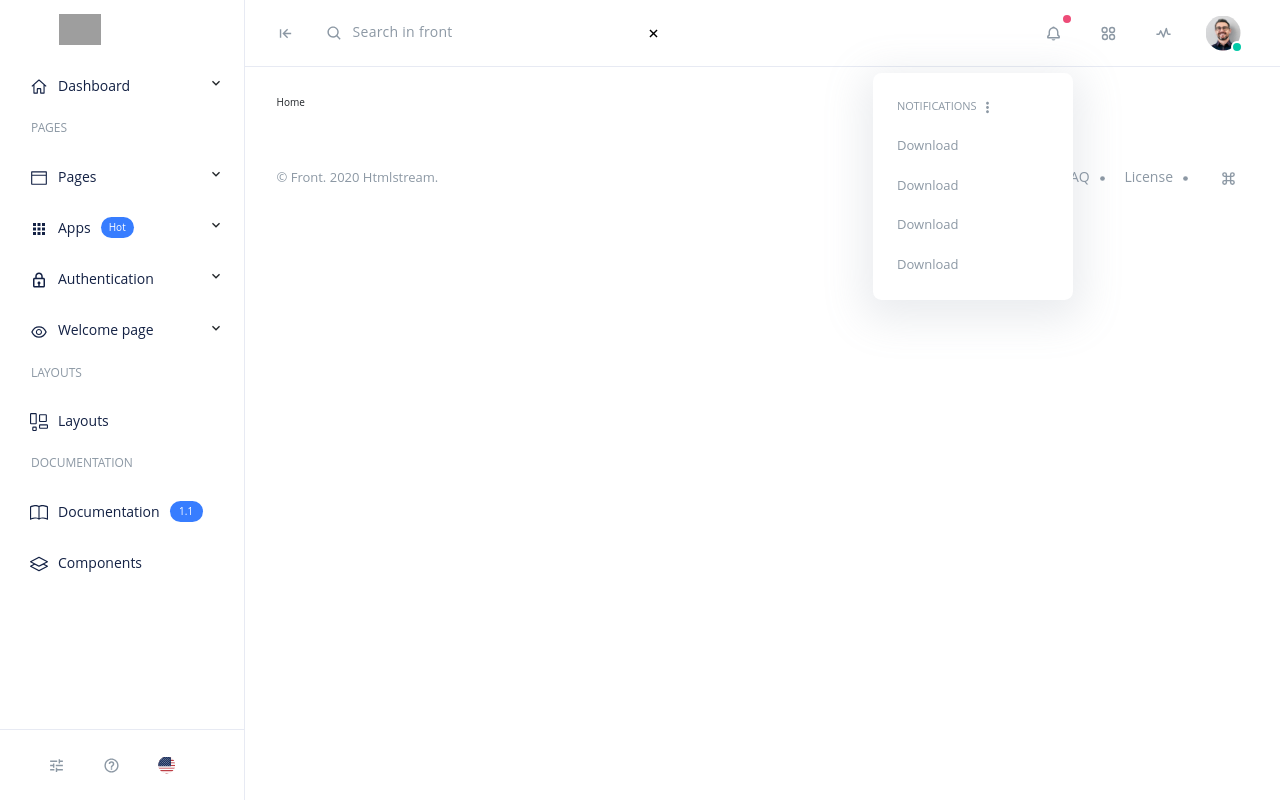
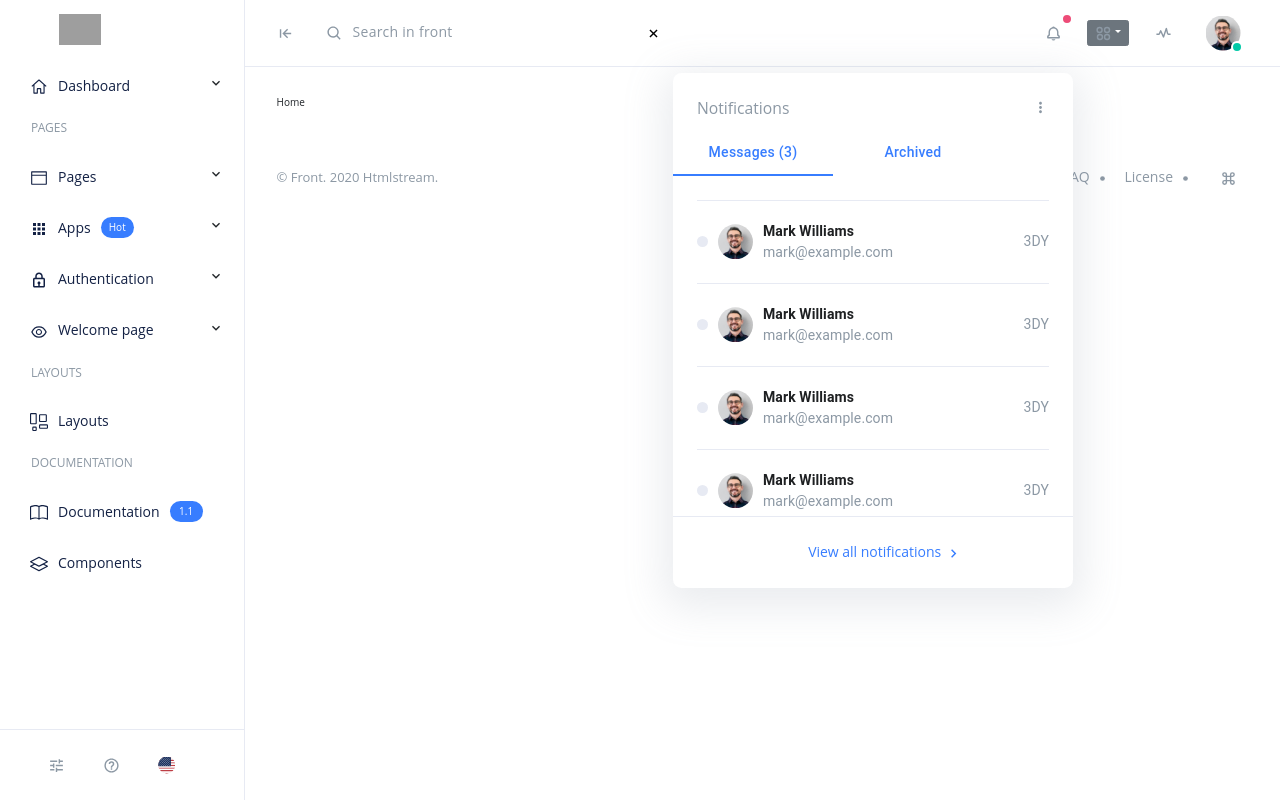
Before and after one commit to aro077a/next-dashboard, a Next.js app: page / in a window 1280 px wide. Both pictures are taken after a click on the button 1053 px from the left and 33 px from the top of the page. Built offline with nearby package versions, Linux system fonts and the light colour scheme; grey boxes are pictures that could not be loaded.

Commit message:
added notifications dropdownd and list

```diff
--- a/components/Header.js
+++ b/components/Header.js
@@ -13,6 +13,7 @@ import { MdKeyboardArrowDown, MdOpenInNew } from 'react-icons/md';
 import useDropdown from '../hooks/useDropdown';
 import { useState } from 'react';
 import useCollapse from '../hooks/useCollapse';
+import DashboardTabs from './tabs/DashboardTabs';
 
 const Header = ({ openMenu, setOpenMenu }) => {
   const [dropdownOpen, toggleDropdown] = useDropdown();
@@ -87,19 +88,7 @@ const Header = ({ openMenu, setOpenMenu }) => {
               <DropdownItem header>
                 Notifications <BiDotsVerticalRounded />
               </DropdownItem>
-
-              <DropdownItem>
-                <span>Download</span>
-              </DropdownItem>
-              <DropdownItem>
-                <span>Download</span>
-              </DropdownItem>
-              <DropdownItem>
-                <span>Download</span>
-              </DropdownItem>
-              <DropdownItem>
-                <span>Download</span>
-              </DropdownItem>
+              <DashboardTabs />
             </DropdownMenu>
           </Dropdown>
         </div>
--- /dev/null
+++ b/components/tabs/DashboardTabs.js
@@ -0,0 +1,108 @@
+import React, { Fragment } from 'react';
+import { makeStyles } from '@material-ui/core/styles';
+import AppBar from '@material-ui/core/AppBar';
+import Tabs from '@material-ui/core/Tabs';
+import Tab from '@material-ui/core/Tab';
+import Typography from '@material-ui/core/Typography';
+import Box from '@material-ui/core/Box';
+import { MdKeyboardArrowRight } from 'react-icons/md';
+
+function TabPanel(props) {
+  const { children, value, index, ...other } = props;
+
+  return (
+    <div
+      role='tabpanel'
+      hidden={value !== index}
+      id={`scrollable-auto-tabpanel-${index}`}
+      aria-labelledby={`scrollable-auto-tab-${index}`}
+      {...other}
+    >
+      {value === index && (
+        <Box p={3}>
+          <Typography>{children}</Typography>
+        </Box>
+      )}
+    </div>
+  );
+}
+
+function a11yProps(index) {
+  return {
+    id: `scrollable-auto-tab-${index}`,
+    'aria-controls': `scrollable-auto-tabpanel-${index}`,
+  };
+}
+
+const useStyles = makeStyles((theme) => ({
+  root: {
+    flexGrow: 1,
+    width: '100%',
+    backgroundColor: theme.palette.background.paper,
+  },
+}));
+
+export default function DashboardTabs() {
+  const classes = useStyles();
+  const [value, setValue] = React.useState(0);
+
+  const handleChange = (event, newValue) => {
+    setValue(newValue);
+  };
+
+  const TabItems = () => {
+    return (
+      <div className='notifications-content'>
+        <div className='not-dot'></div>
+        <div className='user-image'>
+          <img src='/images/img6.jpg' alt='' />
+        </div>
+        <div className='user-info'>
+          <p className='user-name'>Mark Williams</p>
+          <p className='user-email'>mark@example.com</p>
+        </div>
+        <p className='content-date'>3DY</p>
+      </div>
+    );
+  };
+  let data = [
+    <TabItems />,
+    <TabItems />,
+    <TabItems />,
+    <TabItems />,
+    <TabItems />,
+    <TabItems />,
+    <TabItems />,
+  ];
+  return (
+    <div className={classes.root}>
+      <AppBar position='static' color='default'>
+        <Tabs
+          value={value}
+          onChange={handleChange}
+          indicatorColor='primary'
+          textColor='primary'
+          variant='scrollable'
+          scrollButtons='auto'
+          aria-label='scrollable auto tabs example'
+        >
+          <Tab label='Messages (3)' {...a11yProps(0)} />
+          <Tab label='Archived' {...a11yProps(1)} />
+        </Tabs>
+      </AppBar>
+      <TabPanel value={value} index={0}>
+        {data.map((item, idx) => {
+          return <Fragment key={idx}>{item}</Fragment>;
+        })}
+      </TabPanel>
+      <TabPanel value={value} index={1}>
+        {data.map((item, idx) => {
+          return <Fragment key={idx}>{item}</Fragment>;
+        })}
+      </TabPanel>
+      <p className='all-notifications'>
+        View all notifications <MdKeyboardArrowRight />
+      </p>
+    </div>
+  );
+}
--- a/styles/header.scss
+++ b/styles/header.scss
@@ -95,8 +95,7 @@
         @extend %iconProps;
       }
       .dropdown {
-        .notifications,
-        .apps {
+        .notifications {
           background-color: unset;
           border-color: unset;
           box-shadow: unset;
@@ -104,6 +103,7 @@
           width: 4rem;
           height: 4rem;
           border-radius: 50%;
+
           &:hover {
             background: rgba(55, 125, 255, 0.1);
             svg {
@@ -116,7 +116,7 @@
         }
       }
       .dropdown .show {
-        width: 20rem;
+        width: 40rem;
         border-radius: 0.85rem;
         border: 0;
         background-color: $secondaryWhite;
@@ -125,11 +125,91 @@
         padding: 1.6rem 0;
         top: 2rem !important;
         h6 {
-          font-size: 1.1rem;
-          text-transform: uppercase;
+          font-size: 1.57rem;
+          display: flex;
+          justify-content: space-between;
           color: $secondaryGrey;
           padding: 1rem 2.4rem;
         }
+        .MuiBox-root {
+          height: 34rem !important;
+          overflow: auto !important;
+        }
+
+        .MuiPaper-elevation4 {
+          box-shadow: none;
+          background: $secondaryWhite;
+        }
+
+        .MuiTab-wrapper {
+          color: $secondaryTextBlack;
+          font-size: 1.4rem;
+          text-transform: capitalize;
+        }
+
+        .Mui-selected {
+          color: $primaryLightBlue;
+        }
+        .MuiTab-wrapper {
+          color: $primaryLightBlue;
+        }
+
+        .PrivateTabIndicator-root-2 {
+          background-color: $primaryLightBlue;
+        }
+        .all-notifications {
+          font-size: 1.4rem;
+          padding: 2.4rem 0rem 1rem 2.4rem;
+          border-top: 1px solid $primaryLightGrey;
+          text-align: center;
+          color: $primaryLightBlue;
+          svg {
+            fill: $primaryLightBlue;
+          }
+        }
+        .notifications-content {
+          display: flex;
+          align-items: center;
+          justify-content: space-between !important;
+          border-top: 1px solid $primaryLightGrey;
+          gap: 1rem;
+          padding: 2rem 0;
+          .not-dot {
+            width: 1.1rem;
+            height: 1.1rem;
+            border-radius: 50%;
+            background-color: $primaryLightGrey;
+          }
+          .user-image {
+            width: 3.5rem;
+            height: 3.5rem;
+            img {
+              width: 100%;
+              height: 100%;
+              object-fit: contain;
+              clip-path: circle(50% at 50% 50%);
+            }
+          }
+          .user-info {
+            .user-name {
+              font-size: 1.4rem;
+              color: $secondaryTextBlack;
+              text-transform: capitalize;
+              font-weight: 600;
+            }
+            .user-email {
+              font-size: 1.4rem;
+              color: $secondaryGrey;
+              text-transform: lowercase;
+            }
+          }
+          .content-date {
+            margin-left: auto;
+            font-size: 1.4rem;
+            color: $secondaryGrey;
+          }
+        }
+
         button {
           display: flex;
           align-items: center;
--- a/styles/index.scss
+++ b/styles/index.scss
@@ -14,6 +14,7 @@
 @import './dashboard.scss';
 @import './dashboardInfo.scss';
 @import './dashboardUserImport.scss';
+@import './dashboardTabs.scss';
 @import './dashboardReports.scss';
 @import './dashboardTable.scss';
 @import './reports.scss';
```
Also changed, not shown: styles/dashboardTabs.scss (added).
